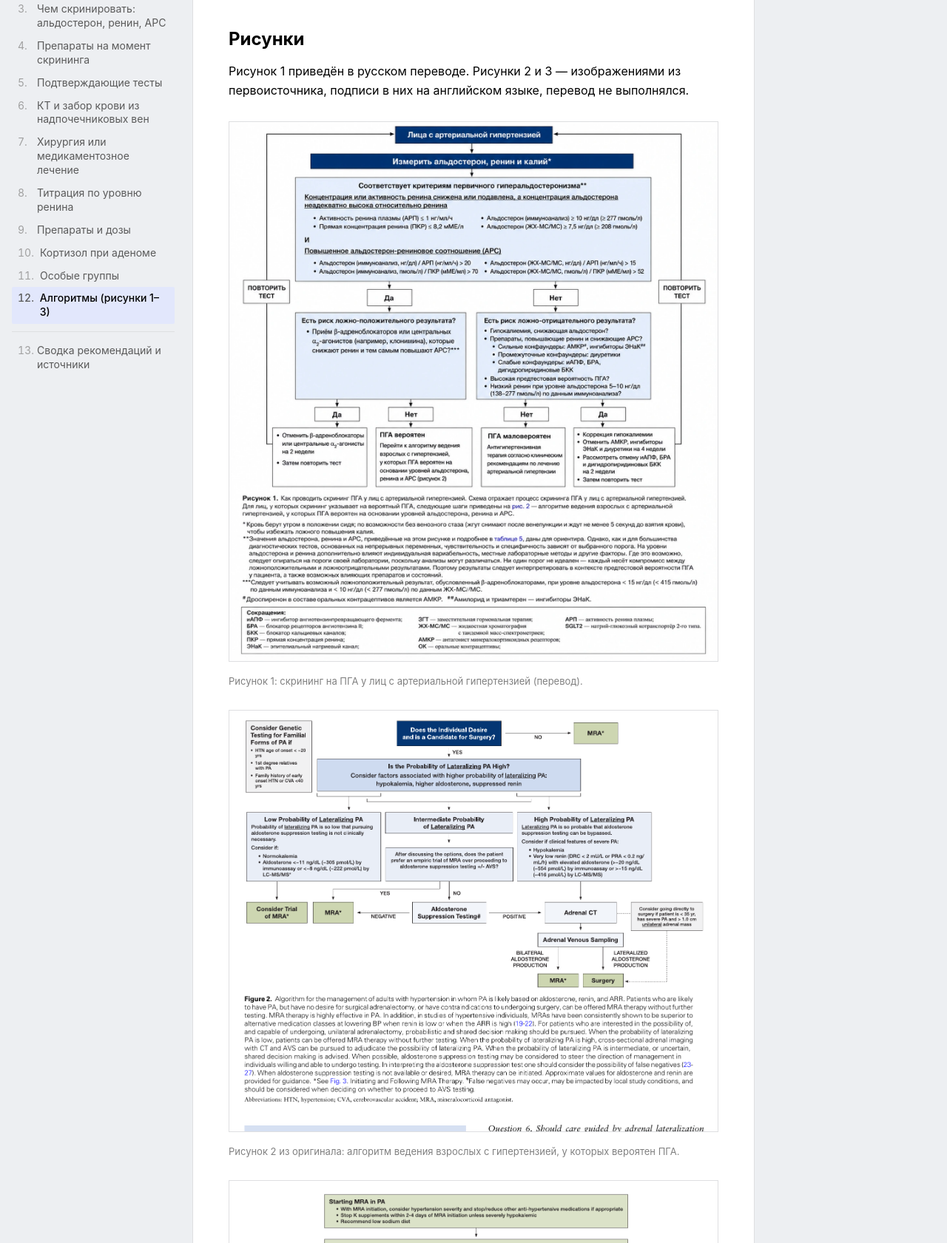
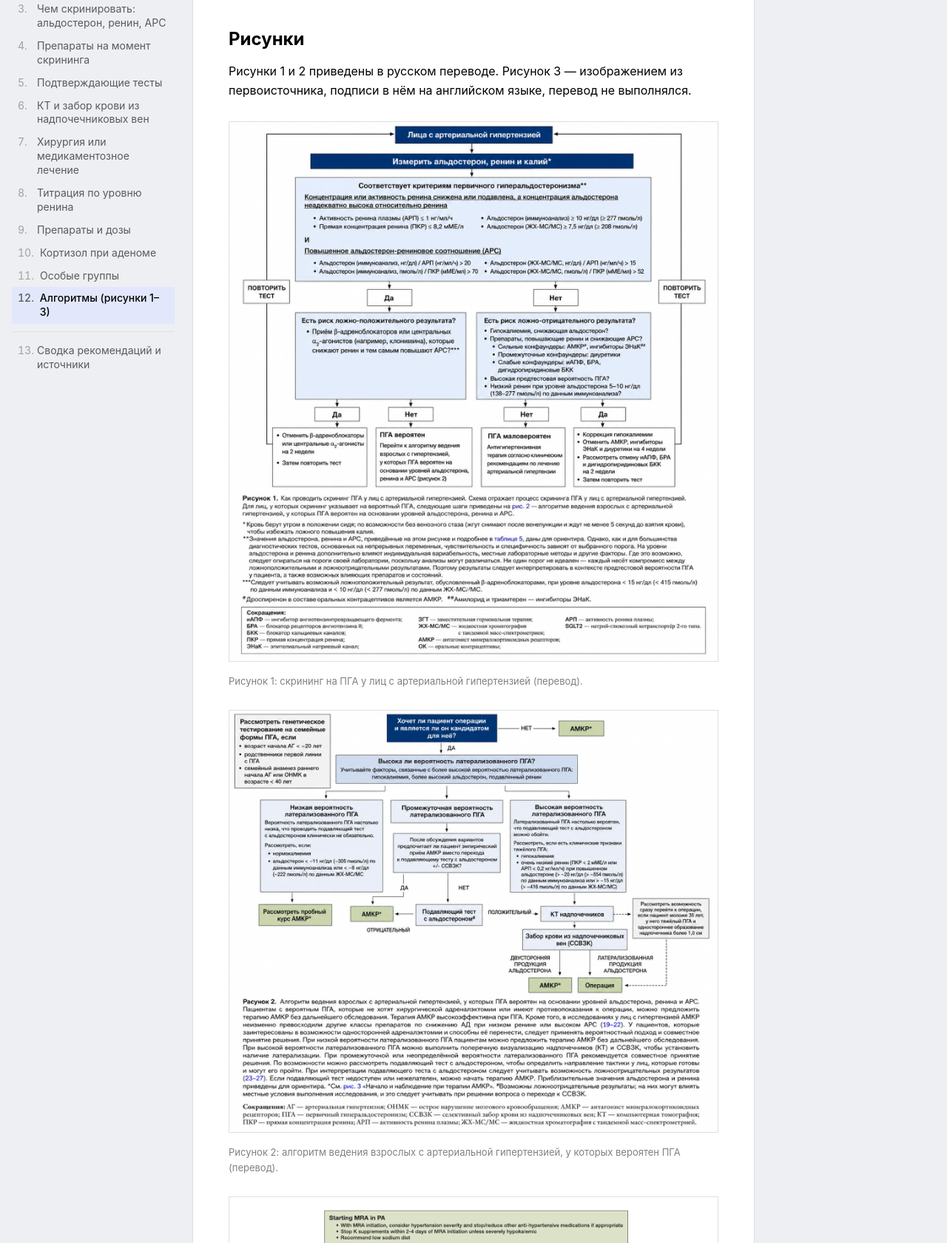
Before and after one commit to Ostanin-app/obzory-kr, a plain HTML site: page giperaldosteronizm-es2025/12.html in a window 1280 px wide. Shown: the part 219-1900 px from the top of the page at 74% size. Drawn offline with Linux system fonts and the light colour scheme.

Commit message:
Рисунок 2 переведён на русский: fig2.webp 1500 px, английский оригинал сохранён как fig2-en.png, обновлены подписи

```diff
--- a/giperaldosteronizm-es2025/12.html
+++ b/giperaldosteronizm-es2025/12.html
@@ -56,15 +56,15 @@
     <div class="crumb">Блок 12 из 13</div>
     <h1>12. Алгоритмы (рисунки 1–3)</h1>
 <h2>Рисунки</h2>
-<p>Рисунок 1 приведён в русском переводе. Рисунки 2 и 3 — изображениями из первоисточника, подписи в них на английском языке, перевод не выполнялся.</p>
+<p>Рисунки 1 и 2 приведены в русском переводе. Рисунок 3 — изображением из первоисточника, подписи в нём на английском языке, перевод не выполнялся.</p>
 <figure class="fig">
   <img src="figures/fig1.webp" alt="Рисунок 1. Скрининг на первичный гиперальдостеронизм у лиц с артериальной гипертензией.">
   <figcaption>Рисунок 1: скрининг на ПГА у лиц с артериальной гипертензией (перевод).</figcaption>
 </figure>
 
 <figure class="fig">
-  <img src="figures/fig2.png" alt="Figure 2. Algorithm for the management of adults with hypertension in whom PA is likely.">
-  <figcaption>Рисунок 2 из оригинала: алгоритм ведения взрослых с гипертензией, у которых вероятен ПГА.</figcaption>
+  <img src="figures/fig2.webp" alt="Рисунок 2. Алгоритм ведения взрослых с артериальной гипертензией, у которых вероятен ПГА.">
+  <figcaption>Рисунок 2: алгоритм ведения взрослых с артериальной гипертензией, у которых вероятен ПГА (перевод).</figcaption>
 </figure>
 
 <figure class="fig">
```
Also changed, not shown: giperaldosteronizm-es2025/01.html (+1 -1 lines), giperaldosteronizm-es2025/13.html (+1 -1 lines), giperaldosteronizm-es2025/figures/fig2-en.png (renamed from giperaldosteronizm-es2025/figures/fig2.png), giperaldosteronizm-es2025/figures/fig2.webp (added), 3 other files.
